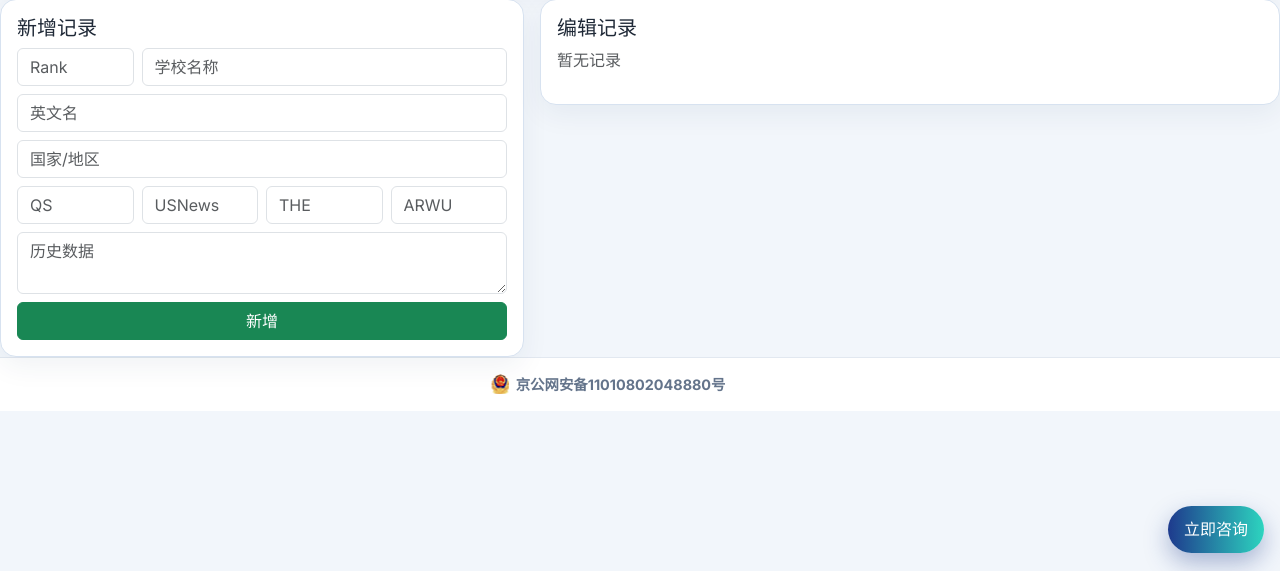
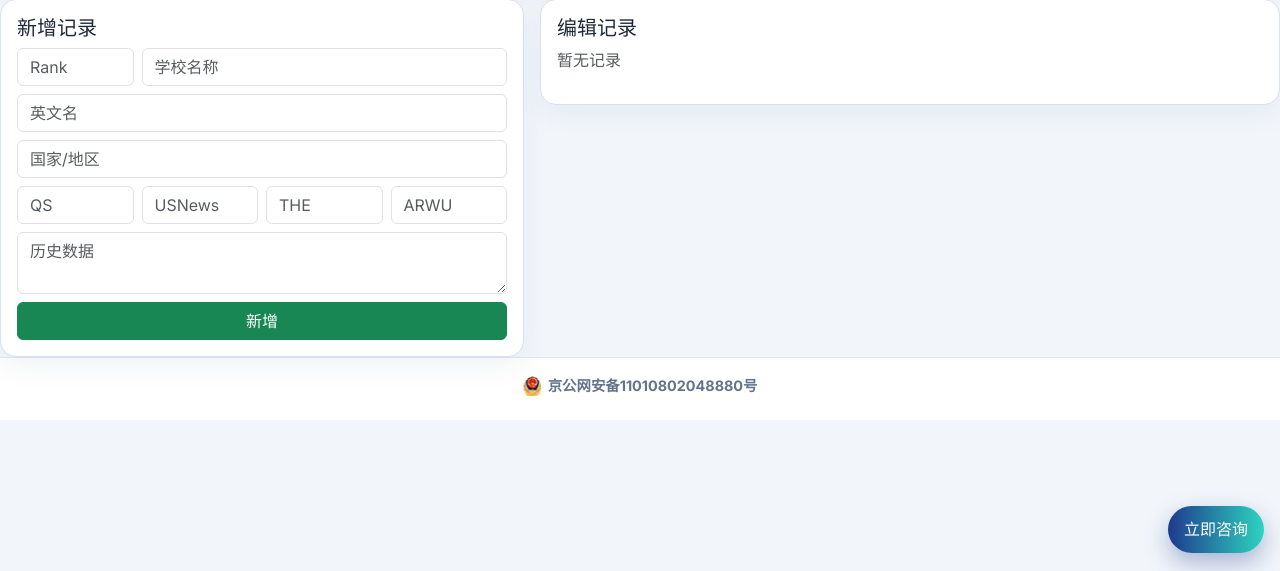
Before and after one commit to coubao/YD_redesign, a Flask app: page /admin in a window 1280 px wide. Shown: the part 229-800 px from the top of the page. Run offline with Flask 3, Linux system fonts and the light colour scheme; data that the repository does not hold is empty.

Commit message:
Center public security filing footer

```diff
--- a/static/styles.css
+++ b/static/styles.css
@@ -65,10 +65,10 @@ body{
 
 .floating-cta{position:fixed;right:16px;bottom:18px;background:linear-gradient(90deg,#1e3a8d,#2dd4bf);color:#fff;padding:.72rem 1rem;border-radius:999px;text-decoration:none;z-index:50;box-shadow:0 10px 24px rgba(30,58,138,.35)}
 .section-spaced{padding-top:1.35rem;padding-bottom:1.35rem}
-.site-beian{display:flex;justify-content:center;background:#fff;border-top:1px solid #e2e8f0;padding:1rem 5rem 1rem 1rem}
-.site-beian a{display:inline-flex;align-items:center;gap:.45rem;color:#64748b;text-decoration:none;font-size:.9rem;font-weight:600}
+.site-beian{display:flex;align-items:center;justify-content:center;width:100%;background:#fff;border-top:1px solid #e2e8f0;padding:18px 24px 24px;text-align:center}
+.site-beian a{display:inline-flex;align-items:center;justify-content:center;gap:.45rem;color:#64748b;text-decoration:none;font-size:.9rem;font-weight:600;line-height:1.35}
 .site-beian a:hover{color:#0f766e}
-.site-beian img{width:18px;height:20px;object-fit:contain;display:block}
+.site-beian img{width:18px;height:20px;object-fit:contain;display:block;flex:0 0 auto;image-rendering:auto}
 
 @media (max-width: 992px){
   .grace-profile-clean{grid-template-columns:1fr;padding:2rem 1rem;margin:1rem auto;border-radius:14px}
--- a/templates/base.html
+++ b/templates/base.html
@@ -8,7 +8,7 @@
   <link rel="icon" type="image/svg+xml" href="{{ url_for('static', filename='favicon.svg') }}">
   <link href="https://cdn.jsdelivr.net/npm/bootstrap@5.3.3/dist/css/bootstrap.min.css" rel="stylesheet">
   <link href="https://fonts.googleapis.com/css2?family=Inter:wght@400;500;700;900&display=swap" rel="stylesheet">
-  <link href="{{ url_for('static', filename='styles.css') }}" rel="stylesheet">
+  <link href="{{ url_for('static', filename='styles.css') }}?v=20260611-2" rel="stylesheet">
 </head>
 <body>
 <nav class="site-navbar sticky-top">
@@ -41,7 +41,7 @@
 {% block content %}{% endblock %}
 <footer class="site-beian" aria-label="公安备案信息">
   <a href="https://beian.mps.gov.cn/#/query/webSearch?code=11010802048880" rel="noreferrer" target="_blank">
-    <img src="{{ url_for('static', filename='beian-icon.png') }}" alt="公安备案图标">
+    <img src="{{ url_for('static', filename='beian-icon.png') }}?v=20260611-2" alt="公安备案图标" width="18" height="20">
     <span>京公网安备11010802048880号</span>
   </a>
 </footer>
```
